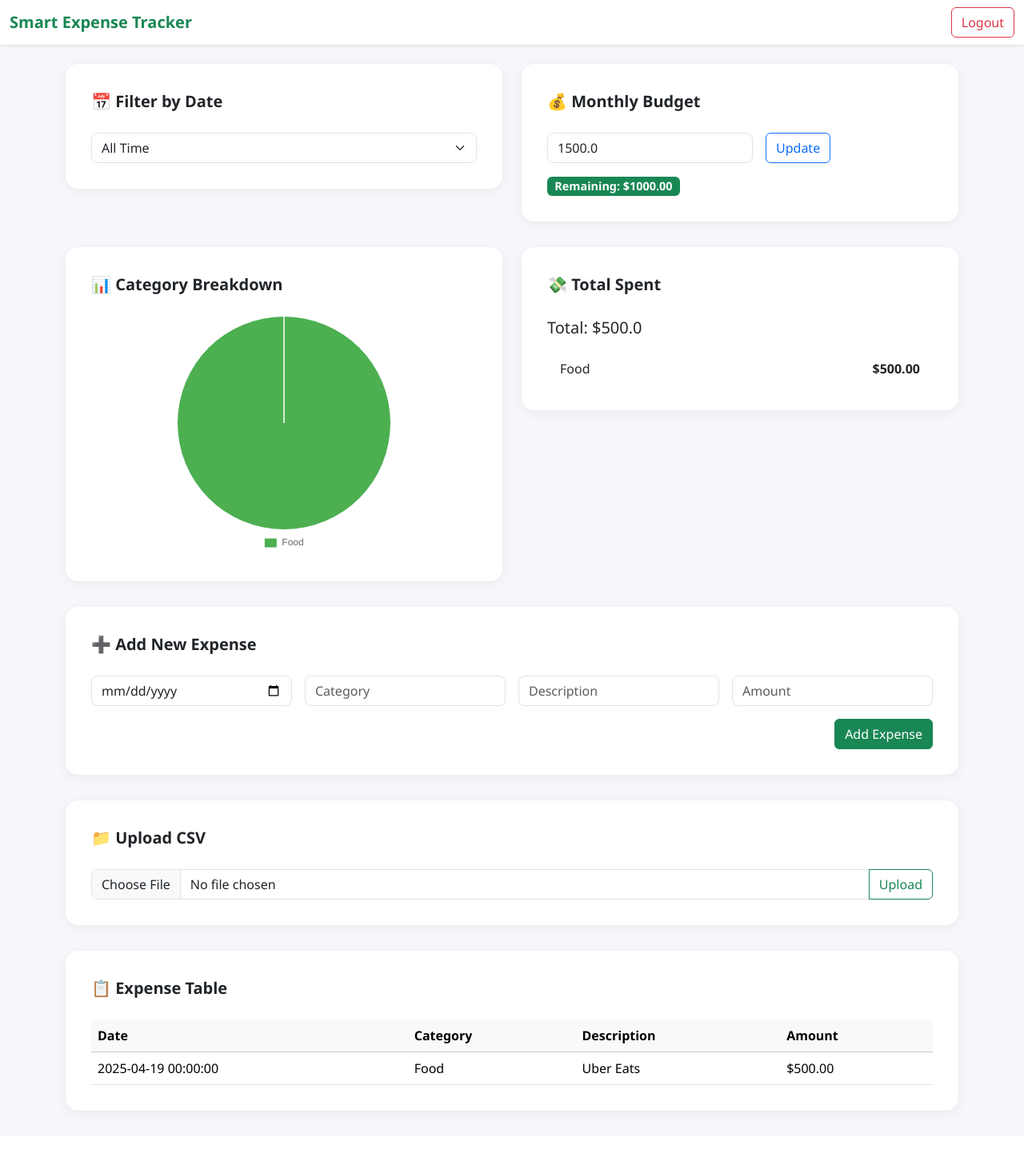
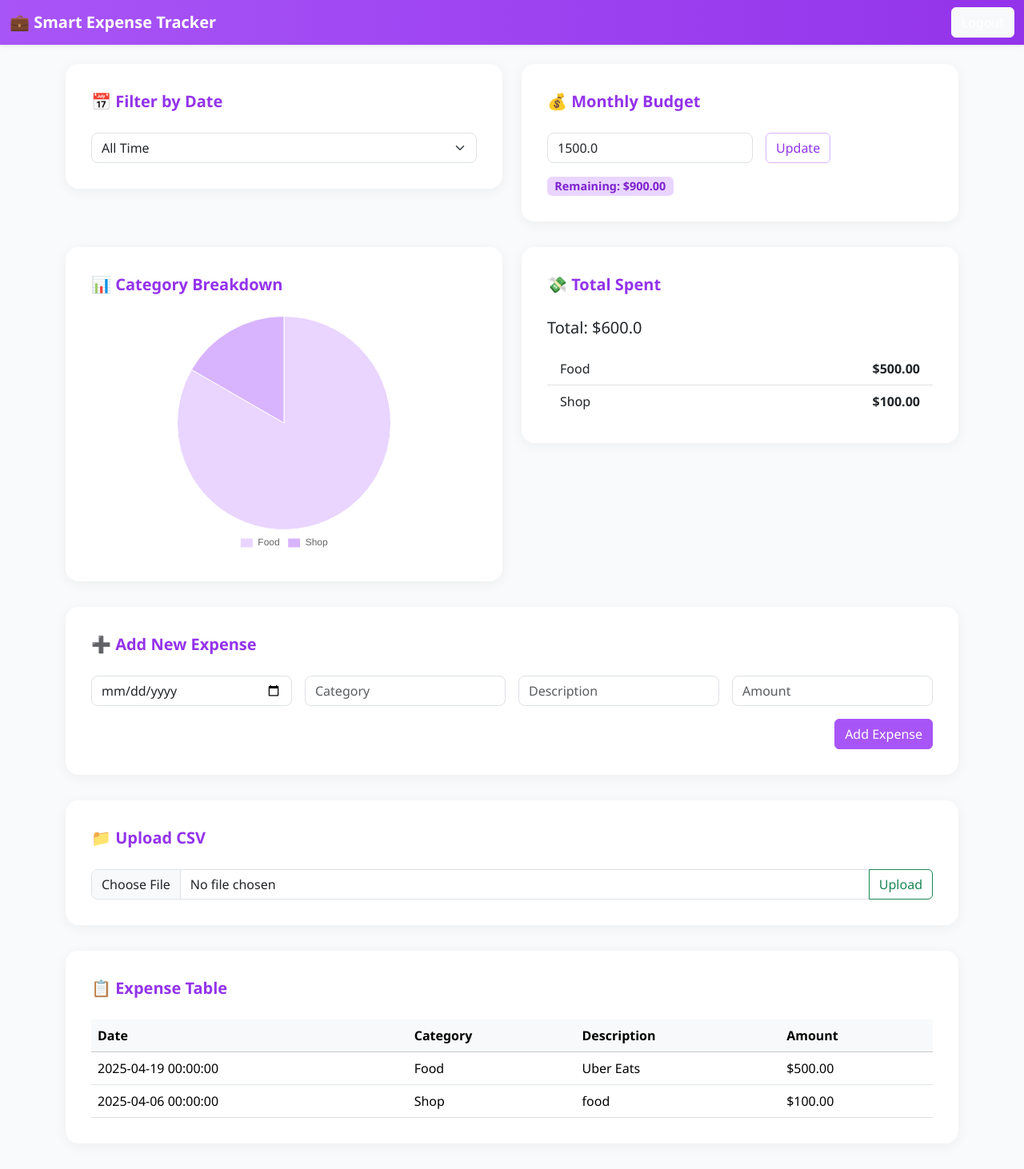
Before and after one commit to Marmitt/smart-expense-tracker, a Flask app: page / in a window 1280 px wide. Shown: the whole page at 80% size. Before the commit the page ends 1398 px from the top, so only its background shows below. Run offline with Flask 3, Linux system fonts and the light colour scheme; a user stored in the database is signed in; data comes from the database, SQL or seed files in the repository; both versions use the stored data as it was after the commit.

Commit message:
Apply purple theme: gradient navbar, soft chart colors, UI polish

```diff
--- a/data/user_1_expenses.csv
+++ b/data/user_1_expenses.csv
@@ -1,2 +1,3 @@
 Date,Category,Description,Amount
 2025-04-19,Food,Uber Eats,500.0
+2025-04-06,Shop,food ,100.0
--- a/static/css/style.css
+++ b/static/css/style.css
@@ -1,5 +1,16 @@
-body {
-    background-color: #f5f7fa;
+:root {
+    --purple-100: #f3e8ff;
+    --purple-200: #e9d5ff;
+    --purple-300: #d8b4fe;
+    --purple-400: #c084fc;
+    --purple-500: #a855f7;
+    --purple-600: #9333ea;
+    --purple-700: #7e22ce;
+    --gray-bg: #f9fafb;
+  }
+
+  body {
+    background-color: var(--gray-bg);
     font-family: 'Segoe UI', sans-serif;
   }
 
@@ -12,15 +23,16 @@ body {
     margin-bottom: 2rem;
   }
 
+  .section-title {
+    font-size: 1.25rem;
+    font-weight: 600;
+    color: var(--purple-600);
+    margin-bottom: 1.5rem;
+  }
+
   .form-select,
   .form-control {
     border-radius: 0.5rem;
-  }
-
-  .section-title {
-    font-size: 1.25rem;
-    font-weight: 600;
-    margin-bottom: 1.5rem;
   }
 
   .chart-container {
@@ -30,6 +42,8 @@ body {
 
   .badge {
     font-size: 0.9rem;
+    background-color: var(--purple-200);
+    color: var(--purple-700);
   }
 
   .auth-card {
@@ -41,3 +55,35 @@ body {
     background-color: white;
     box-shadow: 0 0.2rem 1rem rgba(0, 0, 0, 0.05);
   }
+
+  .btn-primary,
+  .btn-success {
+    background-color: var(--purple-500);
+    border-color: var(--purple-500);
+  }
+
+  .btn-primary:hover,
+  .btn-success:hover {
+    background-color: var(--purple-600);
+    border-color: var(--purple-600);
+  }
+
+  .btn-outline-primary {
+    color: var(--purple-600);
+    border-color: var(--purple-300);
+  }
+
+  .btn-outline-primary:hover {
+    background-color: var(--purple-100);
+    color: var(--purple-600);
+    border-color: var(--purple-400);
+  }
+
+  .navbar-custom {
+    background: linear-gradient(90deg, var(--purple-500), var(--purple-600));
+  }
+
+  .navbar-custom .navbar-brand,
+  .navbar-custom a {
+    color: white !important;
+  }
--- a/templates/index.html
+++ b/templates/index.html
@@ -10,15 +10,15 @@
 <body>
 
   <!-- Top Navigation -->
-  <nav class="navbar navbar-light bg-white shadow-sm mb-4">
+  <nav class="navbar navbar-expand-lg navbar-custom shadow-sm mb-4">
     <div class="container-fluid">
-      <a class="navbar-brand text-success fw-bold" href="/">Smart Expense Tracker</a>
+      <a class="navbar-brand fw-bold" href="/">💼 Smart Expense Tracker</a>
       <div>
         {% if session.get("user_id") %}
-          <a href="/logout" class="btn btn-outline-danger">Logout</a>
+          <a href="/logout" class="btn btn-light">Logout</a>
         {% else %}
-          <a href="/login" class="btn btn-outline-success me-2">Login</a>
-          <a href="/register" class="btn btn-success">Register</a>
+          <a href="/login" class="btn btn-outline-light me-2">Login</a>
+          <a href="/register" class="btn btn-light">Register</a>
         {% endif %}
       </div>
     </div>
@@ -55,7 +55,7 @@
             </div>
             {% if budget is not none %}
             <div class="col-auto">
-              <span class="badge bg-success text-white">Remaining: ${{ "%.2f"|format(remaining) }}</span>
+              <span class="badge">Remaining: ${{ "%.2f"|format(remaining) }}</span>
             </div>
             {% endif %}
           </form>
@@ -156,8 +156,8 @@
           label: 'Spending ($)',
           data: {{ chart_data | tojson }},
           backgroundColor: [
-            '#4caf50', '#81c784', '#a5d6a7',
-            '#c8e6c9', '#e8f5e9', '#66bb6a', '#388e3c'
+            '#e9d5ff', '#d8b4fe', '#c084fc',
+            '#a855f7', '#9333ea', '#7e22ce', '#6b21a8'
           ],
           borderWidth: 1
         }]
```
Also changed, not shown: data/app.db.
